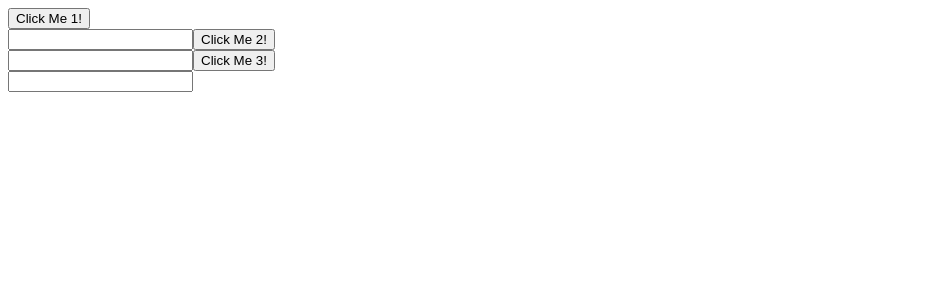
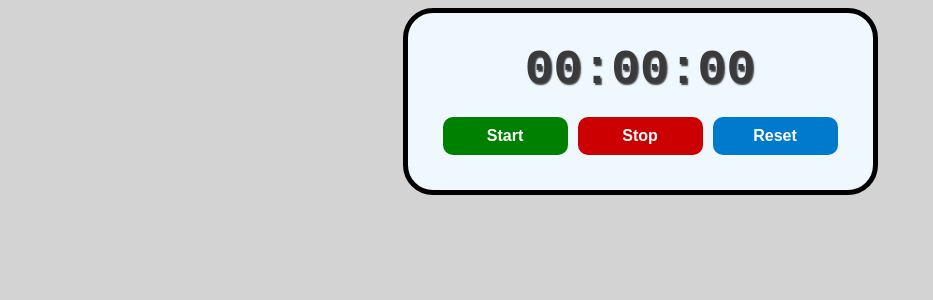
Before and after one commit to CosminCSR/React-App, a React (Vite) app: page / in a window 1280 px wide. Shown: the top 300 px of the page, without its empty margins (0-933 px from the left). Built offline with nearby package versions, Linux system fonts and the light colour scheme.

Commit message:
version 17

```diff
--- a/src/App.jsx
+++ b/src/App.jsx
@@ -1,9 +1,9 @@
-import Component from "./Component.jsx"
+import Stopwatch from "./Stopwatch.jsx"
 
 function App() {
   return(
     <>
-    <Component />
+    <Stopwatch />
     </>
   )
 }
--- a/src/Component.jsx
+++ /dev/null
@@ -1,50 +0,0 @@
-import React, {useState, useEffect, useRef} from "react";
-
-function ComponentA() {
-  const inputRef1 = useRef(null)
-  const inputRef2 = useRef(null)
-  const inputRef3 = useRef(null)
-
-
-  useEffect(() => {
-    console.log("COMPONENT RENDERED")
-  })
-
-  function handleClick1() {
-    inputRef1.current.focus()
-    inputRef1.current.style.backgroundColor = "yellow"
-    inputRef2.current.style.backgroundColor = ""
-    inputRef3.current.style.backgroundColor = ""
-  }
-  function handleClick2() {
-    inputRef2.current.focus()
-    inputRef1.current.style.backgroundColor = ""
-    inputRef2.current.style.backgroundColor = "yellow"
-    inputRef3.current.style.backgroundColor = ""
-  }
-  function handleClick3() {
-    inputRef3.current.focus()
-    inputRef1.current.style.backgroundColor = ""
-    inputRef2.current.style.backgroundColor = ""
-    inputRef3.current.style.backgroundColor = "yellow"
-  }
-
-  return(
-    <>
-    <button onClick = {handleClick1}>
-      Click Me 1!
-    </button> <br />
-    <input ref = {inputRef1}/>
-    <button onClick = {handleClick2}>
-      Click Me 2!
-    </button> <br />
-    <input ref = {inputRef2}/>
-    <button onClick = {handleClick3}>
-      Click Me 3!
-    </button> <br />
-    <input ref = {inputRef3}/>
-    </>
-  )
-}
-
-export default ComponentA
--- /dev/null
+++ b/src/Stopwatch.jsx
@@ -0,0 +1,68 @@
+import React, {useState, useEffect, useRef, use} from "react"
+
+function Stopwatch() {
+  const [isRunning, setIsRunning] = useState(false)
+  const [elapsedTime, setElapsedTime] = useState(0)
+  const intervalIdRef = useRef(null)
+  const startTimeRef = useRef(0)
+
+  useEffect(() => {
+    if (isRunning) {
+      intervalIdRef.current = setInterval(() => {
+        setElapsedTime(Date.now() - startTimeRef.current)
+      }, 10)
+    }
+
+    return() => {
+      clearInterval(intervalIdRef.current)
+    }
+  }, [isRunning])
+
+  function start() {
+    setIsRunning(true)
+    startTimeRef.current = Date.now() - elapsedTime
+  }
+  function stop() {
+    setIsRunning(false)
+  }
+  function reset() {
+    setElapsedTime(0)
+    setIsRunning(false)
+  }
+  function formatTime() {
+    let hours = Math.floor(elapsedTime / (1000 * 60 * 60))
+    let minutes = Math.floor(elapsedTime / (1000 * 60) % 60)
+    let seconds = Math.floor(elapsedTime / (1000) % 60)
+    let miliseconds = Math.floor((elapsedTime % 1000) / 10)
+
+    hours = String(hours).padStart(2, "0")
+    minutes = String(minutes).padStart(2, "0")
+    seconds = String(seconds).padStart(2, "0")
+    miliseconds = String(miliseconds).padStart(2, "0")
+
+    return `${minutes}:${seconds}:${miliseconds}`
+  }
+
+  return(
+    <>
+    <div className = "stopwatch">
+      <div className = "display">
+        {formatTime()}
+      </div>
+      <div className = "controls">
+        <button className = "start-button" onClick = {start}>
+          Start
+        </button>
+        <button className = "stop-button" onClick = {stop}>
+          Stop
+        </button>
+        <button className = "reset-button" onClick = {reset}>
+          Reset
+        </button>
+      </div>
+    </div>
+    </>
+  )
+}
+
+export default Stopwatch
--- a/src/index.css
+++ b/src/index.css
@@ -1,5 +1,62 @@
-.box {
-  border: 3px solid;
-  padding: 5px;
-  margin-bottom: 5px;
+body {
+  display: flex;
+  flex-direction: column;
+  align-items: center;
+  background-color: lightgray;
 }
+
+.stopwatch {
+  display: flex;
+  flex-direction: column;
+  align-items: center;
+  border: 5px solid;
+  border-radius: 30px;
+  background-color: aliceblue;
+  padding: 30px;
+}
+
+.display {
+  font-size: 3rem;
+  font-family: monospace;
+  font-weight: bold;
+  color: rgb(58, 58, 58);
+  text-shadow: 1.5px 1.5px 1.5px hsla(0, 0%, 0%, 0.75);
+  margin-bottom: 15px;
+}
+
+.controls button {
+  font-size: 1rem;
+  font-weight: bold;
+  padding: 10px 10px;
+  margin: 5px;
+  min-width: 125px;
+  border: none;
+  border-radius: 10px;
+  cursor: pointer;
+  color: white;
+  transition: background-color 0.5s ease;
+}
+
+.start-button {
+  background-color: hsl(120, 100%, 25%);
+}
+
+.start-button:hover {
+  background-color: hsl(120, 100%, 20%);
+}
+
+.stop-button {
+  background-color: rgb(204, 0, 0);
+}
+
+.stop-button:hover {
+  background-color: hsl(0, 100%, 35%);
+}
+
+.reset-button {
+  background-color: hsl(204, 100%, 40%);
+}
+
+.reset-button:hover {
+  background-color: hsl(204, 100%, 30%)
+}
```
